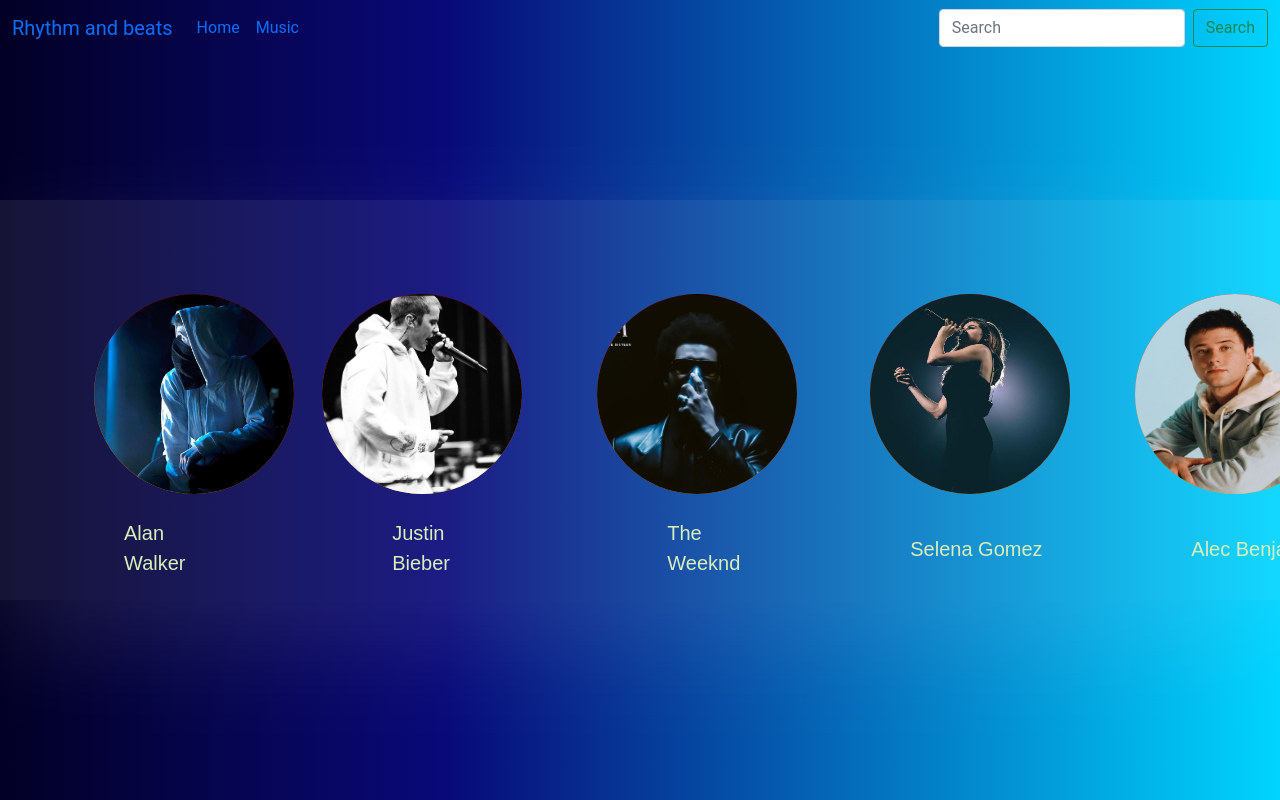
After one commit to D-Coder135/Rhythm_And_Beats-Music-Streaming-Website-, a PHP site: page /artists.html in a window 1280 px wide. The commit adds this page. Run offline with PHP 8.4, Linux system fonts and the light colour scheme; some libraries are stand-ins or nearby versions.

```diff
--- /dev/null
+++ b/artists.html
@@ -0,0 +1,120 @@
+<!DOCTYPE html>
+<html lang="en">
+  <head>
+    <meta charset="UTF-8" />
+    <meta http-equiv="X-UA-Compatible" content="IE=edge" />
+    <meta name="viewport" content="width=device-width, initial-scale=1.0" />
+    <title>Artists</title>
+    <link
+      href="https://cdn.jsdelivr.net/npm/bootstrap@5.1.3/dist/css/bootstrap.min.css"
+      rel="stylesheet"
+      integrity="sha384-1BmE4kWBq78iYhFldvKuhfTAU6auU8tT94WrHftjDbrCEXSU1oBoqyl2QvZ6jIW3"
+      crossorigin="anonymous"
+    />
+    <script
+      src="https://cdn.jsdelivr.net/npm/bootstrap@5.1.3/dist/js/bootstrap.bundle.min.js"
+      integrity="sha384-ka7Sk0Gln4gmtz2MlQnikT1wXgYsOg+OMhuP+IlRH9sENBO0LRn5q+8nbTov4+1p"
+      crossorigin="anonymous"
+    ></script>
+    <script
+      src="https://cdn.jsdelivr.net/npm/@popperjs/core@2.10.2/dist/umd/popper.min.js"
+      integrity="sha384-7+zCNj/IqJ95wo16oMtfsKbZ9ccEh31eOz1HGyDuCQ6wgnyJNSYdrPa03rtR1zdB"
+      crossorigin="anonymous"
+    ></script>
+    <script
+      src="https://cdn.jsdelivr.net/npm/bootstrap@5.1.3/dist/js/bootstrap.min.js"
+      integrity="sha384-QJHtvGhmr9XOIpI6YVutG+2QOK9T+ZnN4kzFN1RtK3zEFEIsxhlmWl5/YESvpZ13"
+      crossorigin="anonymous"
+    ></script>
+
+    <link rel="stylesheet" href="./css/artists.css" />
+    <link rel="stylesheet" href="./js/script.js" />
+  </head>
+  <body>
+    <nav
+      class="navbar navbar-expand-lg"
+      style="
+        position: absolute;
+        top: 0;
+        width: 100vw;
+        background-color: transparent;
+      "
+    >
+      <div class="container-fluid">
+        <a class="navbar-brand" href="#">Rhythm and beats</a>
+        <button
+          class="navbar-toggler"
+          type="button"
+          data-bs-toggle="collapse"
+          data-bs-target="#navbarSupportedContent"
+          aria-controls="navbarSupportedContent"
+          aria-expanded="false"
+          aria-label="Toggle navigation"
+        >
+          <span class="navbar-toggler-icon"></span>
+        </button>
+        <div class="collapse navbar-collapse" id="navbarSupportedContent">
+          <ul class="navbar-nav me-auto mb-2 mb-lg-0">
+            <li class="nav-item">
+              <a class="nav-link active" aria-current="page" href="home.html"
+                >Home</a
+              >
+            </li>
+            <li class="nav-item">
+              <a class="nav-link" href="music.html">Music</a>
+            </li>
+          </ul>
+          <form class="d-flex">
+            <input
+              class="form-control me-2"
+              type="search"
+              placeholder="Search"
+              aria-label="Search"
+            />
+            <button class="btn btn-outline-success" type="submit">
+              Search
+            </button>
+          </form>
+        </div>
+      </div>
+    </nav>
+    <div class="music-player">
+      <div class="artist">
+        <div id="artist1" onmouseover="fun1(this)">
+          <img src="./images/alan.jpeg" />
+        </div>
+        <div class="artist1-h1">
+          <h1>Alan Walker</h1>
+        </div>
+
+        <div class="artist2">
+          <img src="./images/justin.jpeg" />
+        </div>
+        <div class="artist2-h1">
+          <h1>Justin Bieber</h1>
+        </div>
+
+        <div class="artist3">
+          <img src="./images/weeknd.jpeg" />
+        </div>
+        <div class="artist3-h1">
+          <h1>The Weeknd</h1>
+        </div>
+
+        <div class="artist4">
+          <img src="./images/selena.jpeg" />
+        </div>
+        <div class="artist4-h1">
+          <h1>Selena Gomez</h1>
+        </div>
+
+        <div class="artist5">
+          <img src="./images/alek.jpeg" />
+        </div>
+        <div class="artist5-h1">
+          <h1>Alec Benjamin</h1>
+        </div>
+      </div>
+    </div>
+  </body>
+</html>
--- a/css/artists.css
+++ b/css/artists.css
@@ -17,16 +17,6 @@
     #00d4ff 100%
   );
   font-family: "roboto", sans-serif;
-}
-
-.navbar {
-  height: 150px;
-  margin-top: -27rem;
-}
-
-ul {
-  display: inline-flex;
-  word-spacing: 50px;
 }
 
 .music-player {
```
Also changed, not shown: css/home.css (+42 -3 lines), home.html (+12 -1 lines).
